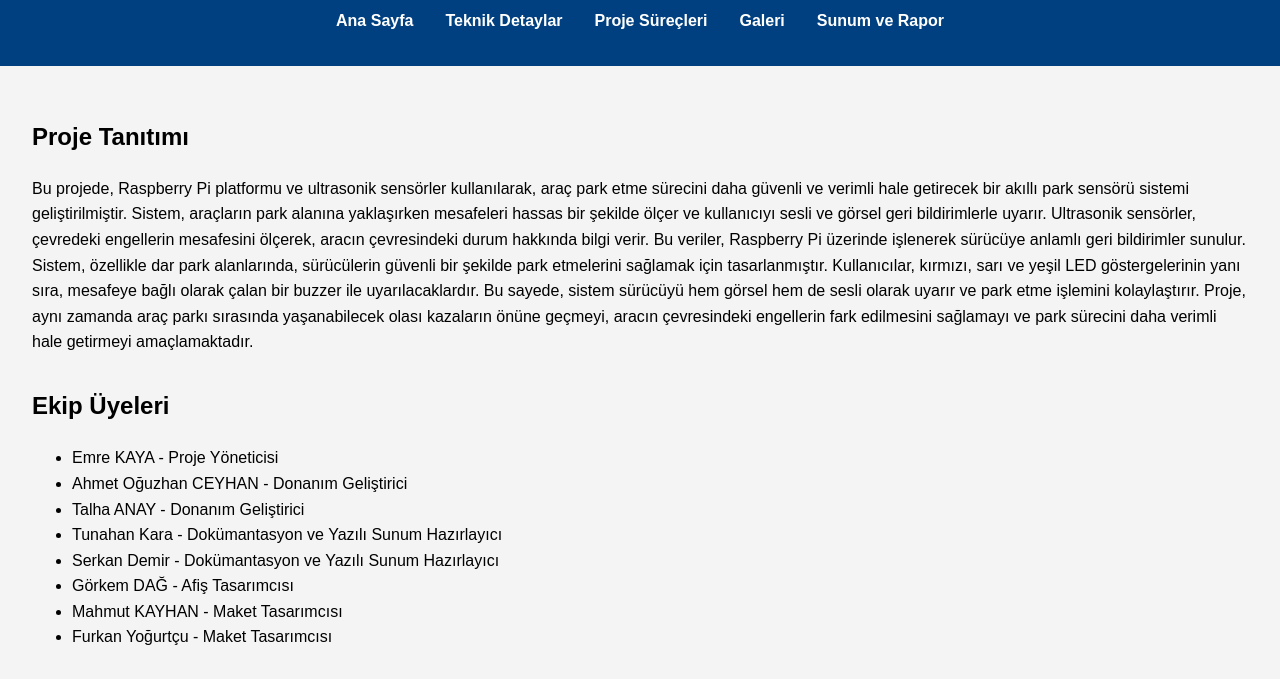
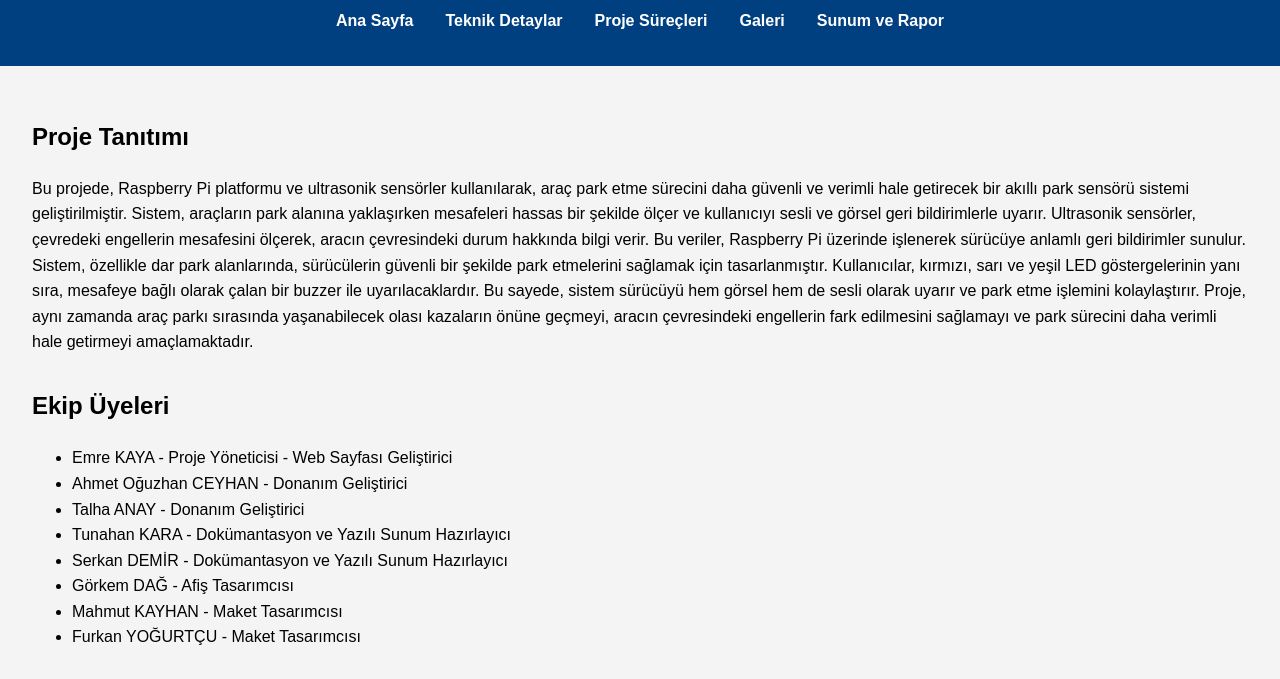
Before and after one commit to Maskureyd/akilli_park_sensoru, a plain HTML site: page index.html in a window 1280 px wide. Shown: the part 102-781 px from the top of the page. Drawn offline with Linux system fonts and the light colour scheme.

Commit message:
Update index.html

```diff
--- a/index.html
+++ b/index.html
@@ -28,14 +28,14 @@
         <section>
             <h2>Ekip Üyeleri</h2>
             <ul>
-                <li>Emre KAYA - Proje Yöneticisi</li>
+                <li>Emre KAYA - Proje Yöneticisi - Web Sayfası Geliştirici </li>
                 <li>Ahmet Oğuzhan CEYHAN - Donanım Geliştirici</li>
                 <li>Talha ANAY - Donanım Geliştirici</li>
-		<li>Tunahan Kara - Dokümantasyon ve Yazılı Sunum Hazırlayıcı</li>
-		<li>Serkan Demir - Dokümantasyon ve Yazılı Sunum Hazırlayıcı</li>
+		<li>Tunahan KARA - Dokümantasyon ve Yazılı Sunum Hazırlayıcı</li>
+		<li>Serkan DEMİR - Dokümantasyon ve Yazılı Sunum Hazırlayıcı</li>
 		<li>Görkem DAĞ - Afiş Tasarımcısı</li>
 		<li>Mahmut KAYHAN - Maket Tasarımcısı</li>
-		<li>Furkan Yoğurtçu - Maket Tasarımcısı</li>
+		<li>Furkan YOĞURTÇU - Maket Tasarımcısı</li>
 
             </ul>
         </section>
```
